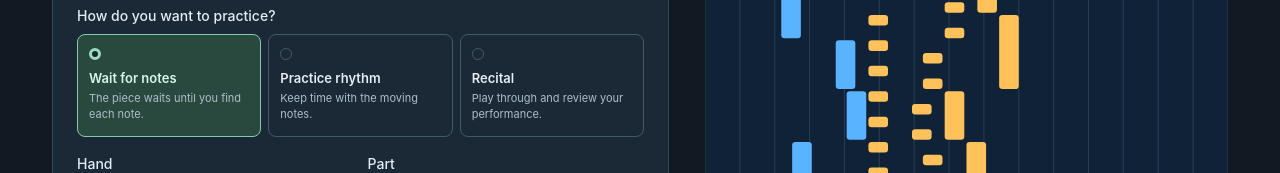
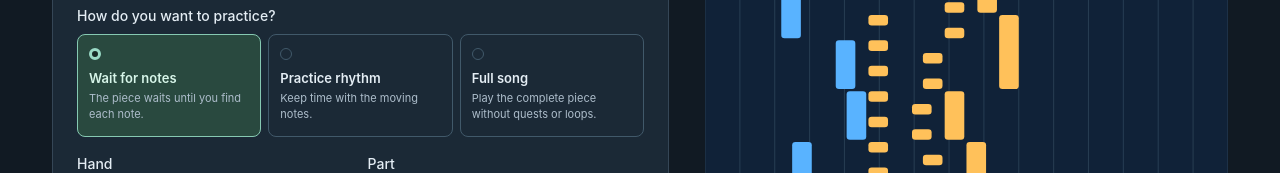
Before and after one commit to dat-lequoc/cadance, a React (Vite) app: page / in a window 1280 px wide. Shown: the part 335-508 px from the top of the page. Built offline with nearby package versions, Linux system fonts and the light colour scheme.

Commit message:
Add full-song practice mode

```diff
--- a/src/ui/SetupView.tsx
+++ b/src/ui/SetupView.tsx
@@ -83,8 +83,8 @@ export default function SetupView({ c }: { c: PracticeController }) {
                   ],
                   [
                     "recital",
-                    "Recital",
-                    "Play through and review your performance.",
+                    "Full song",
+                    "Play the complete piece without quests or loops.",
                   ],
                 ] as const
               ).map(([mode, label, hint]) => (
--- a/src/ui/shared.tsx
+++ b/src/ui/shared.tsx
@@ -43,7 +43,7 @@ export const modeName = (mode: string) =>
   ({
     wait: "Wait for notes",
     rhythm: "Practice rhythm",
-    recital: "Recital",
+    recital: "Full song",
     listen: "Listen",
     free: "Free play",
   })[mode] ?? mode;
--- a/src/ui/usePracticeController.ts
+++ b/src/ui/usePracticeController.ts
@@ -590,7 +590,11 @@ export function usePracticeController() {
       report(e);
     }
   };
-  const selectMode = (mode: Config["mode"]) => configure({ mode });
+  const selectMode = (mode: Config["mode"]) => {
+    configure({ mode });
+    if (mode === "recital" || mode === "free")
+      engine.selectPassage(0, engine.song.duration, false);
+  };
   const listen = () => {
     if (engine.config.mode !== "listen") {
       if (engine.config.mode !== "free")
```
